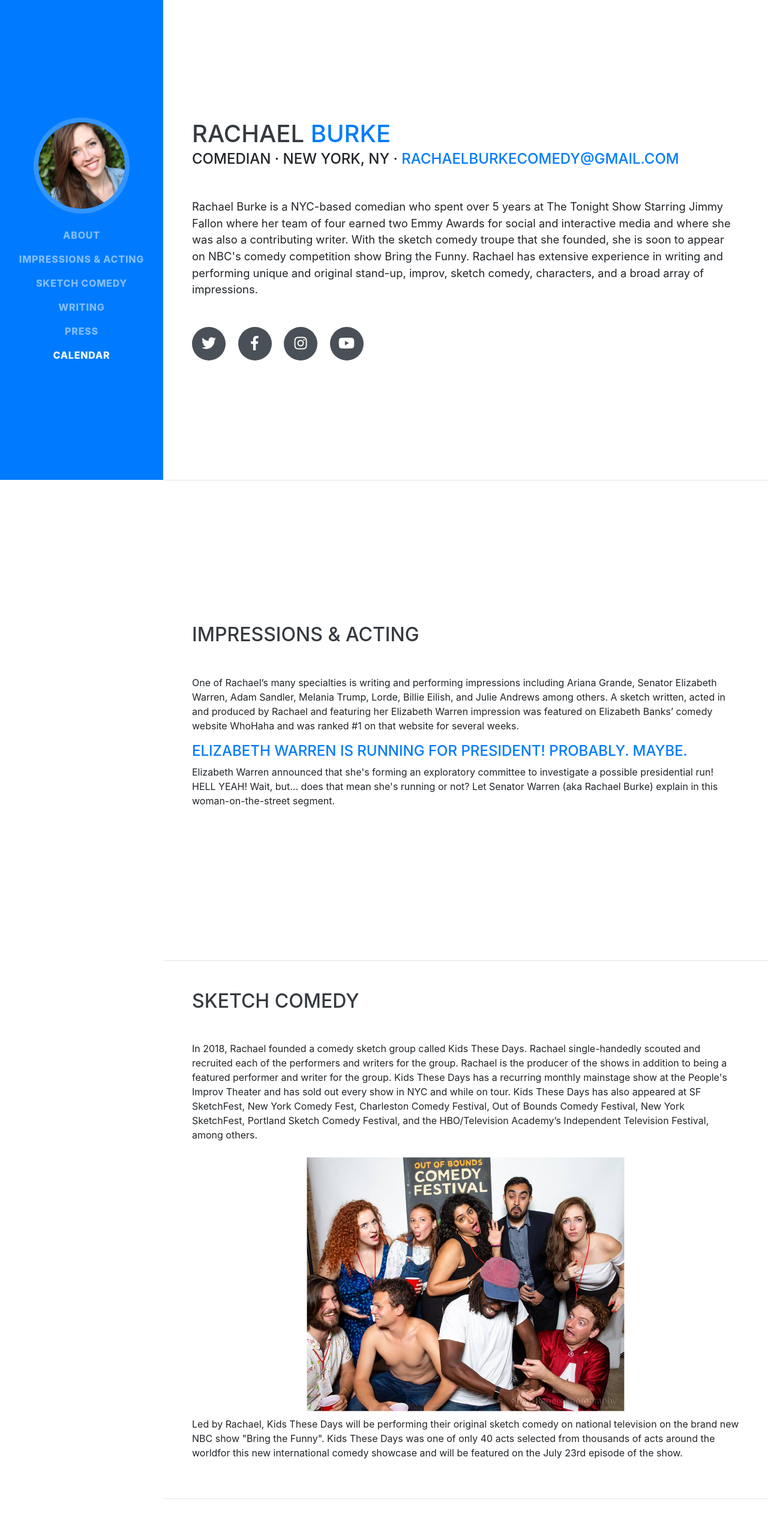
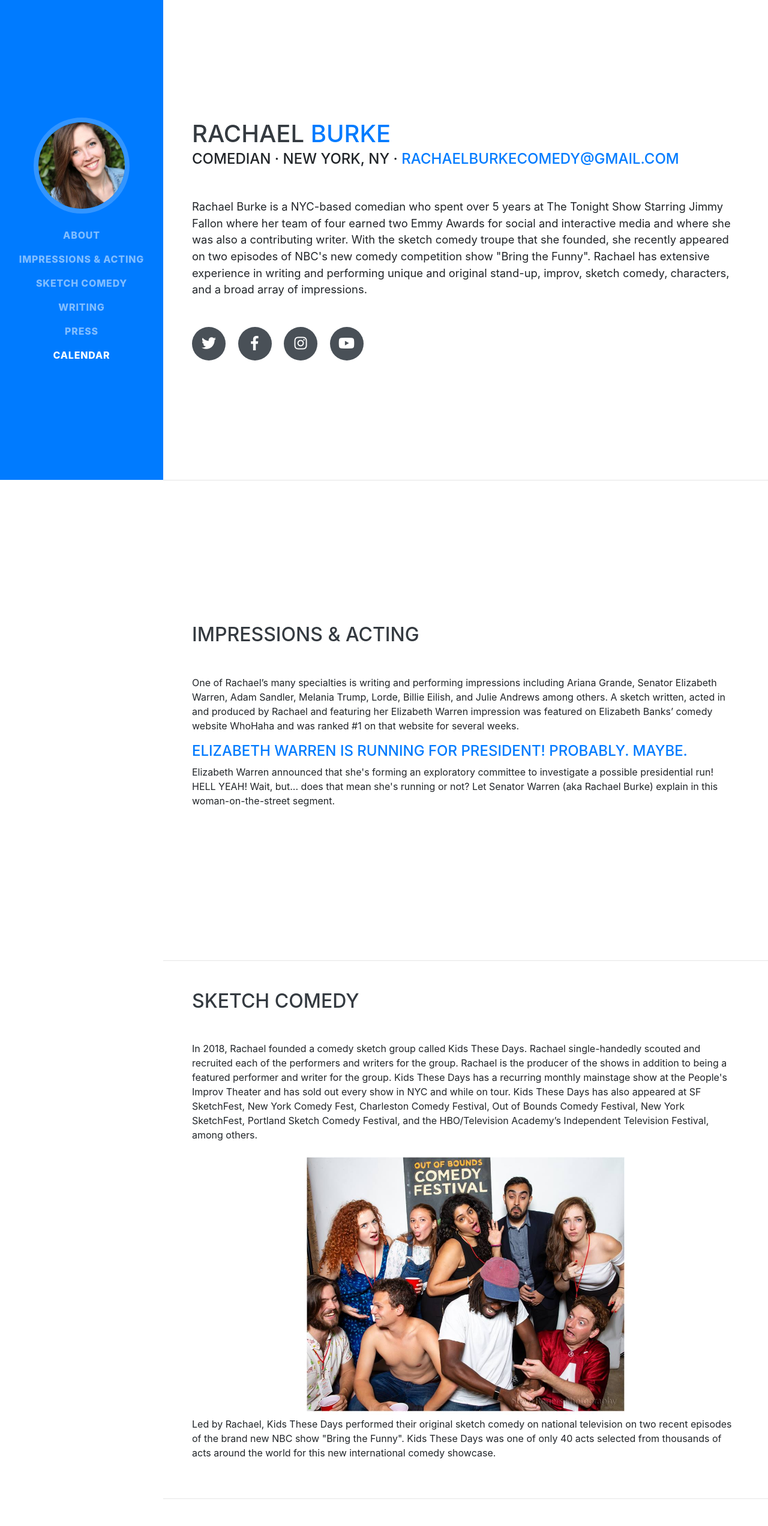
Before and after one commit to malachyburke/rach, a website with bundled scripts: page index.html in a window 1280 px wide. Shown: the top 2544 px of the page at 60% size. Built offline with nearby package versions, Linux system fonts and the light colour scheme; a script that the page names is missing; a web font is replaced by a local one.

Commit message:
further changes MF email

```diff
--- a/index.html
+++ b/index.html
@@ -69,7 +69,7 @@
         <div class="subheading mb-5">Comedian · New York, NY ·
           <a href="mailto:name@email.com">rachaelburkecomedy@gmail.com</a>
         </div>
-        <p class="lead mb-5">Rachael Burke is a NYC-based comedian who spent over 5 years at The Tonight Show Starring Jimmy Fallon where her team of four earned two Emmy Awards for social and interactive media and where she was also a contributing writer. With the sketch comedy troupe that she founded, she is soon to appear on NBC's comedy competition show Bring the Funny. Rachael has extensive experience in writing and performing unique and original stand-up, improv, sketch comedy, characters, and a broad array of impressions.</p>
+        <p class="lead mb-5">Rachael Burke is a NYC-based comedian who spent over 5 years at The Tonight Show Starring Jimmy Fallon where her team of four earned two Emmy Awards for social and interactive media and where she was also a contributing writer. With the sketch comedy troupe that she founded, she recently appeared on two episodes of NBC's new comedy competition show "Bring the Funny". Rachael has extensive experience in writing and performing unique and original stand-up, improv, sketch comedy, characters, and a broad array of impressions.</p>
         <div class="social-icons">
           <a href="https://twitter.com/thatsso_rachael">
             <i class="fab fa-twitter"></i>
@@ -107,7 +107,7 @@
           <div style="display:table-cell; vertical-align:middle; text-align:center">
           <img class="" src="img/ktd.jpg" alt="" width="60%">
           </div>
-          <p>Led by Rachael, Kids These Days will be performing their original sketch comedy on national television on the brand new NBC show "Bring the Funny".  Kids These Days was one of only 40 acts selected from thousands of acts around the worldfor this new international comedy showcase and will be featured on the July 23rd episode of the show.
+          <p>Led by Rachael, Kids These Days performed their original sketch comedy on national television on two recent episodes of the brand new NBC show "Bring the Funny". Kids These Days was one of only 40 acts selected from thousands of acts around the world for this new international comedy showcase.
           </p>
       </div>
     </section>
@@ -122,7 +122,7 @@
           <p align="center">
             <iframe width="700" height="400" src="https://www.youtube.com/embed/Z6iFvGyae28" frameborder="0" allow="accelerometer; autoplay; encrypted-media; gyroscope; picture-in-picture" allowfullscreen></iframe>
           </p>
-          <p>Additionally, Rachael is an expert in social media and virality. For 5 years, Rachael oversaw the show’s social media accounts, including Twitter, Facebook, Snapchat, Tumblr, YouTube, Instagram, etc. accounts, growing YouTube audiences from 2 million to 19 million and the Facebook audience from 2 million to 13 million. Rachael filmed and produced countless backstage web series with guests. Some of her web series concepts that were filmed and produced includes My Weirdest Role, Co-Star Superlatives, Guided Meditation, Questlove Q&amp;A, New Internet Slang, and How to Handle a Heckler. Another example of Rachael expertise in virality was when Rachael created the most viewed GIF of 2018 according to Giphy and Mashable. The GIF featuring Cardi B, which can be seen below, has been viewed more than 475 million times.
+          <p>Additionally, Rachael is an expert in social media and virality. For 5 years, Rachael oversaw the show’s social media accounts, including Twitter, Facebook, Snapchat, Tumblr, YouTube, Instagram, etc. accounts, growing YouTube audiences from 2 million to 19 million and the Facebook audience from 2 million to 13 million. Rachael filmed and produced countless backstage web series with guests. Some of her web series concepts that were filmed and produced include My Weirdest Role, Co-Star Superlatives, Guided Meditation, Questlove Q&amp;A, New Internet Slang, and How to Handle a Heckler. Another example of Rachael's expertise in virality was when Rachael created the most viewed GIF of 2018 according to Giphy and Mashable. The GIF featuring Cardi B, which can be seen below, has been viewed more than 475 million times.
           </p>
           <p align="center">
             <iframe src="https://giphy.com/embed/3o751Yxe9UjX26BZbG" width="700" height="400" frameBorder="0" class="giphy-embed" allowFullScreen></iframe>
```
